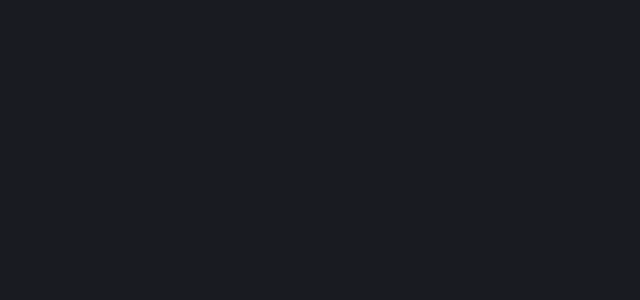
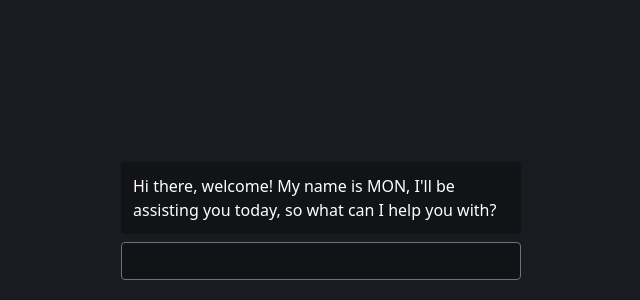
Before and after one commit to monologid/mon-stack, a Next.js app in the folder packages/mon-stack-frontend/: page / in a window 1280 px wide. Shown: the part 500-800 px from the top of the page, without its empty margins (319-959 px from the left). Built offline with nearby package versions, Linux system fonts and the light colour scheme.

Commit message:
[mon-stack-frontend] Create baseline for chat with MON

```diff
--- a/packages/mon-stack-frontend/src/pages/index.tsx
+++ b/packages/mon-stack-frontend/src/pages/index.tsx
@@ -1,10 +1,41 @@
 import BaseLayout from '@/layouts/base-layout';
 import { baseGetServerSideProps } from '@/utils/page';
+import { Input } from '@/components/commons';
+import { TypeAnimation } from 'react-type-animation';
+import { useState } from 'react';
 
 export const getServerSideProps = baseGetServerSideProps;
 
 export default function Home(props: any) {
-  return <BaseLayout title={'MON Stack'} {...props}></BaseLayout>;
+  const [state, setState] = useState<any>({
+    isTyping: false
+  })
+
+  const [message, setMessage] = useState<string>('Hi there, welcome! My name is MON, I\'ll be assisting you today, so what can I help you with?')
+
+  const onInputKeyDown = (e: any) => {
+    if (e.key !== 'Enter') {
+      setState({ ...state, isTyping: true })
+      return
+    }
+
+    setState({ ...state, isTyping: false })
+    setMessage(e.target.value)
+    e.target.value = ''
+  }
+
+  return (
+    <BaseLayout title={'MON Stack'} {...props}>
+      <div className={'w-full absolute bottom-0 mb-5'}>
+        <div className={'w-[400px] mx-auto space-y-2'}>
+          <div key={message} className={'w-full bg-input-dark-primary rounded p-3 overflow-y-auto'} style={{ maxHeight: 150 }}>
+            <TypeAnimation key={message} cursor={false} sequence={[message]} speed={70} />
+          </div>
+          <Input className={'w-full bg-input-dark-primary border-input-dark-primary focus:ring-0 focus:outline-none'} onKeyDown={onInputKeyDown} />
+        </div>
+      </div>
+    </BaseLayout>
+  );
 }
 
 Home.theme = 'dark';
```
